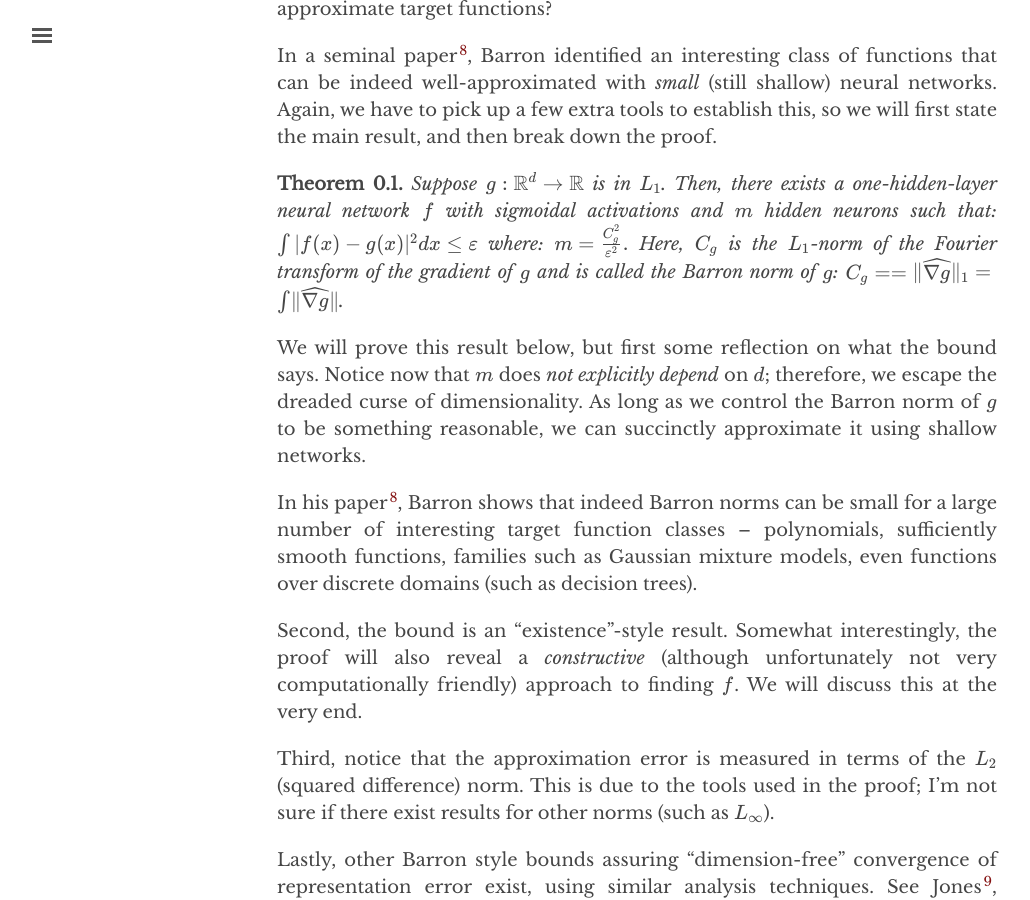
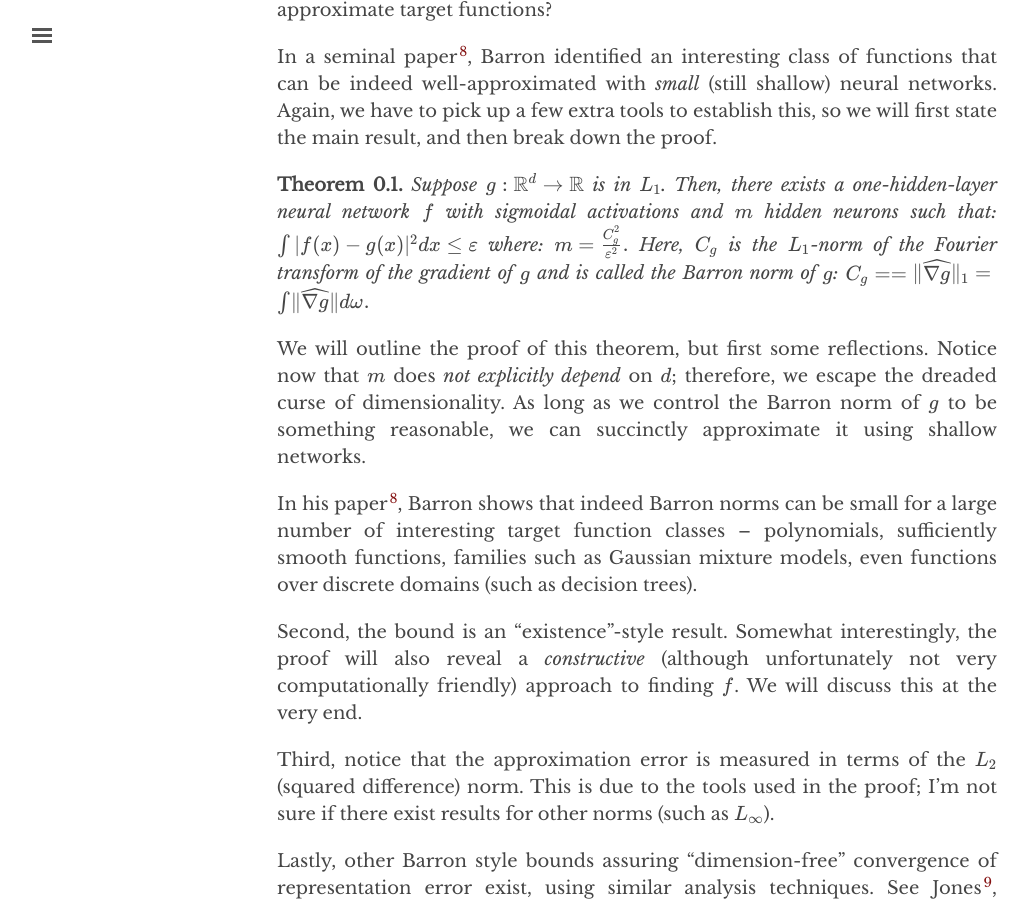
Before and after one commit to chinmayhegde/fodl, a Jekyll site: the page built from _posts/2022-01-17-representation02.md, in a window 1280 px wide and 900 px high, scrolled down 7461 px. Shown: the whole window, without its empty margins (3-1033 px from the left). Built offline with Jekyll 4.4.1, drawn with Linux system fonts in a browser that asks for light colours; nearby versions of some CDN libraries.

Commit message:
Update 2022-01-17-representation02.md

```diff
--- a/_posts/2022-01-17-representation02.md
+++ b/_posts/2022-01-17-representation02.md
@@ -160,7 +160,7 @@ The Weierstrass theorem showed that that the set of *all* polynomials is a unive
   (*Stone-Weierstrass, 1948.*) If the following hold:
 
   1. Every $f \in F$ is continuous.
-  2. $\forall~x$, there exists $f \in \F$ s.t. $f(x) \neq 0$.
+  2. $\forall~x$, there exists $f \in \f$ s.t. $f(x) \neq 0$.
   3. (*Separation*) $\forall~x, x',~x\neq x',$ there exists $f \in \F$ s.t. $f(x) \neq f(x')$.
   4. (*Closure*) $\f$ is closed under additions and multiplications.
 
@@ -239,15 +239,21 @@ In a seminal paper[^barron], Barron identified an interesting class of functions
 
 **Theorem**{:.label #univapproxbarron}
   Suppose $g : \R^d \rightarrow \R$ is in $L_1$. Then, there exists a one-hidden-layer neural network $f$ with sigmoidal activations and $m$ hidden neurons such that:
-  \\( \int | f(x) - g(x) |^2 dx \leq \varepsilon \\)
+  $$
+  \int | f(x) - g(x) |^2 dx \leq \varepsilon
+  $$
   where:
-  \\( m = \frac{C_g^2}{\varepsilon^2} . \\)
+  $$
+  m = \frac{C_g^2}{\varepsilon^2} .
+  $$
   Here, $C_g$ is the $L_1$-norm of the *Fourier transform* of the *gradient* of $g$ and is called the *Barron norm* of $g$:
-  \\( C_g = = \lVert \widehat{\nabla g} \rVert_1 = \int \lVert \widehat{\nabla g} \rVert \\).
+  $$
+  C_g = = \lVert \widehat{\nabla g} \rVert_1 = \int \lVert \widehat{\nabla g} \rVert d\omega.
+  $$
 {:.theorem}
 
 
-We will prove this result below, but first some reflection on what the bound says. Notice now that $m$ does *not explicitly depend* on $d$; therefore, we escape the dreaded curse of dimensionality. As long as we control the Barron norm of $g$ to be something reasonable, we can succinctly approximate it using shallow networks.
+We will outline the proof of this theorem, but first some reflections. Notice now that $m$ does *not explicitly depend* on $d$; therefore, we escape the dreaded curse of dimensionality. As long as we control the Barron norm of $g$ to be something reasonable, we can succinctly approximate it using shallow networks.
 
 In his paper[^barron], Barron shows that indeed Barron norms can be small for a large number of interesting target function classes -- polynomials, sufficiently smooth functions, families such as Gaussian mixture models, even functions over discrete domains (such as decision trees).
 
```
